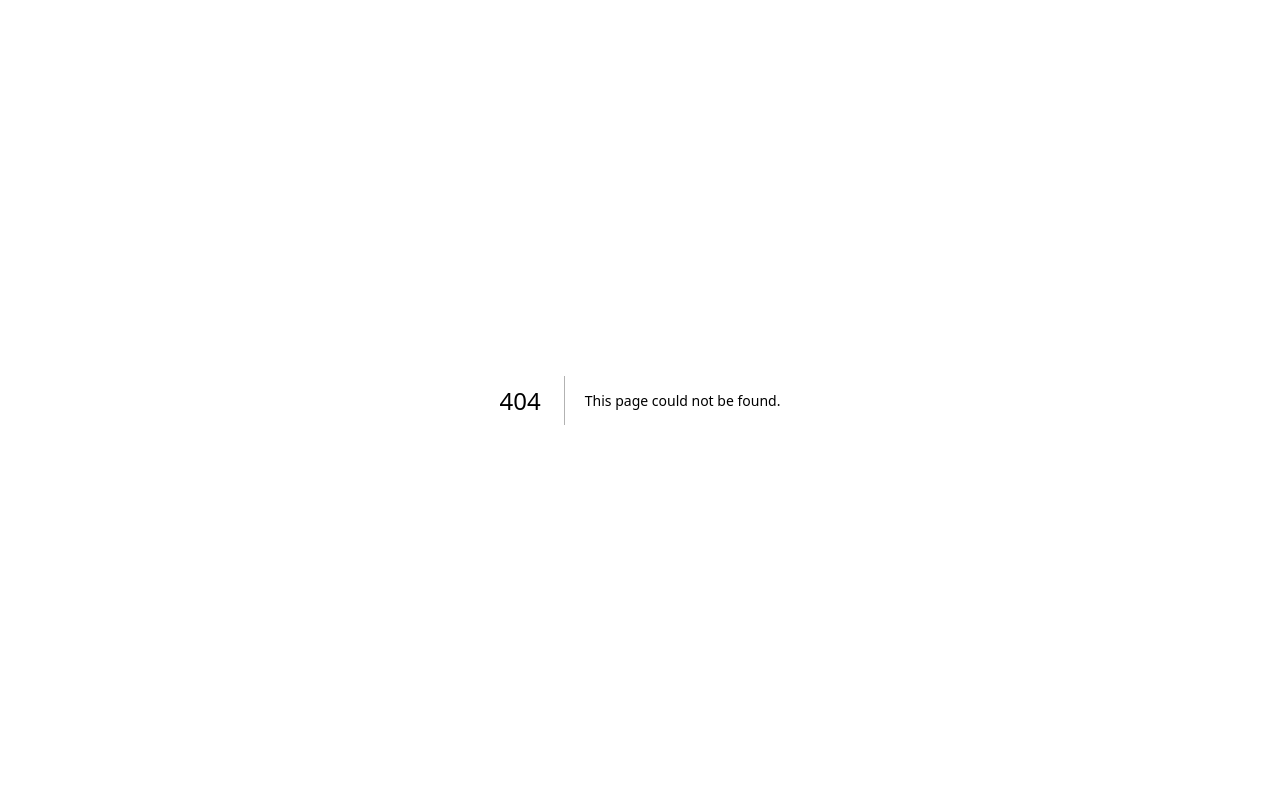
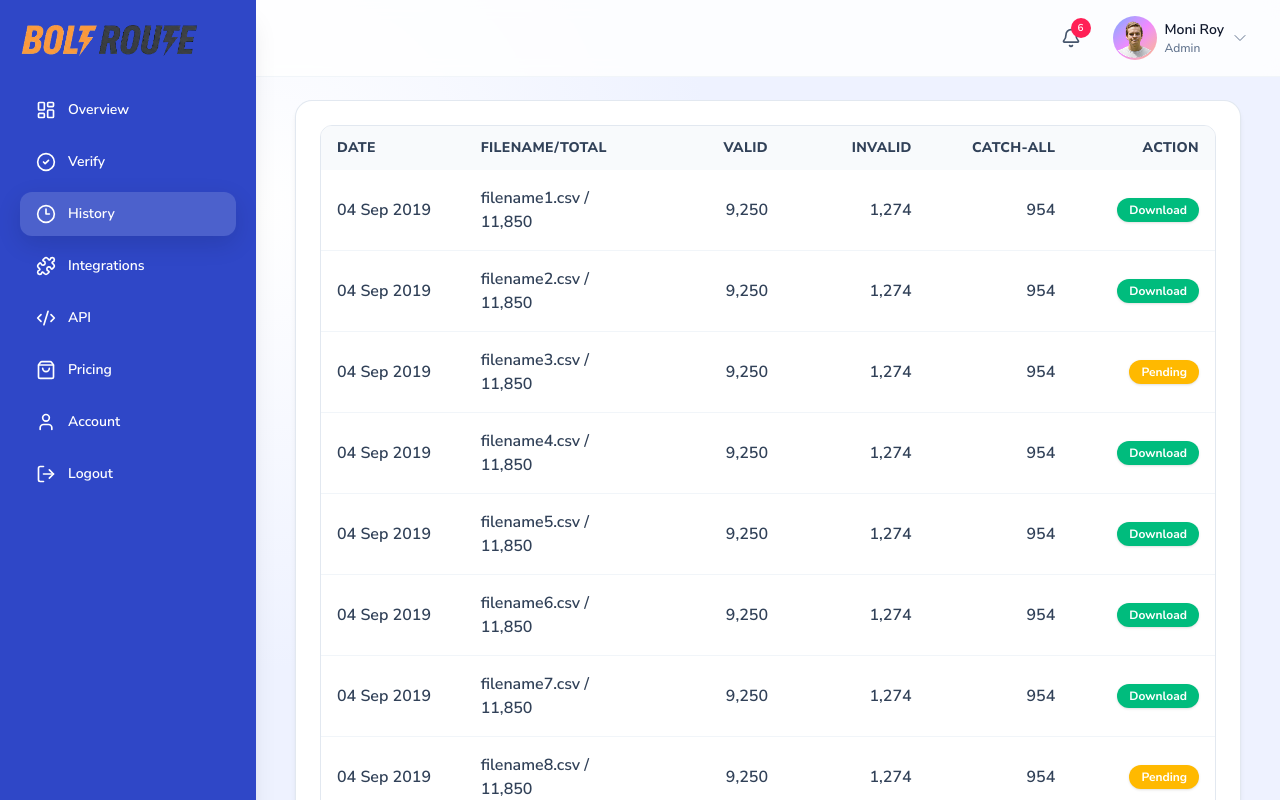
Before and after one commit to mustimoger/email-verification-fe-v1, a Next.js app: page /history in a window 1280 px wide. Before the commit this address had no page. Shown: the top 800 px of the page. Built offline with nearby package versions, Linux system fonts and the light colour scheme.

Commit message:
Add history page UI based on Figma

```diff
--- /dev/null
+++ b/app/history/page.tsx
@@ -0,0 +1,174 @@
+"use client";
+
+import { useMemo } from "react";
+
+import { DashboardShell } from "../components/dashboard-shell";
+
+type HistoryRow = {
+  id: string;
+  date: string;
+  filename: string;
+  total: number;
+  valid: number;
+  invalid: number;
+  catchAll: number;
+  status: "download" | "pending";
+};
+
+const rows: HistoryRow[] = [
+  {
+    id: "row-1",
+    date: "04 Sep 2019",
+    filename: "filename1.csv",
+    total: 11850,
+    valid: 9250,
+    invalid: 1274,
+    catchAll: 954,
+    status: "download",
+  },
+  {
+    id: "row-2",
+    date: "04 Sep 2019",
+    filename: "filename2.csv",
+    total: 11850,
+    valid: 9250,
+    invalid: 1274,
+    catchAll: 954,
+    status: "download",
+  },
+  {
+    id: "row-3",
+    date: "04 Sep 2019",
+    filename: "filename3.csv",
+    total: 11850,
+    valid: 9250,
+    invalid: 1274,
+    catchAll: 954,
+    status: "pending",
+  },
+  {
+    id: "row-4",
+    date: "04 Sep 2019",
+    filename: "filename4.csv",
+    total: 11850,
+    valid: 9250,
+    invalid: 1274,
+    catchAll: 954,
+    status: "download",
+  },
+  {
+    id: "row-5",
+    date: "04 Sep 2019",
+    filename: "filename5.csv",
+    total: 11850,
+    valid: 9250,
+    invalid: 1274,
+    catchAll: 954,
+    status: "download",
+  },
+  {
+    id: "row-6",
+    date: "04 Sep 2019",
+    filename: "filename6.csv",
+    total: 11850,
+    valid: 9250,
+    invalid: 1274,
+    catchAll: 954,
+    status: "download",
+  },
+  {
+    id: "row-7",
+    date: "04 Sep 2019",
+    filename: "filename7.csv",
+    total: 11850,
+    valid: 9250,
+    invalid: 1274,
+    catchAll: 954,
+    status: "download",
+  },
+  {
+    id: "row-8",
+    date: "04 Sep 2019",
+    filename: "filename8.csv",
+    total: 11850,
+    valid: 9250,
+    invalid: 1274,
+    catchAll: 954,
+    status: "pending",
+  },
+  {
+    id: "row-9",
+    date: "04 Sep 2019",
+    filename: "filename9.csv",
+    total: 11850,
+    valid: 9250,
+    invalid: 1274,
+    catchAll: 954,
+    status: "download",
+  },
+];
+
+const statusColor: Record<HistoryRow["status"], string> = {
+  download: "bg-emerald-500",
+  pending: "bg-amber-400",
+};
+
+function formatNumber(value: number) {
+  return new Intl.NumberFormat().format(value);
+}
+
+export default function HistoryPage() {
+  const displayRows = useMemo(() => rows, []);
+
+  return (
+    <DashboardShell>
+      <section className="rounded-2xl bg-white p-4 shadow-md ring-1 ring-slate-200 lg:p-6">
+        <div className="overflow-hidden rounded-xl border border-slate-200">
+          <div className="grid grid-cols-6 bg-slate-50 px-4 py-3 text-xs font-extrabold uppercase tracking-wide text-slate-700 md:text-sm">
+            <span>Date</span>
+            <span>Filename/Total</span>
+            <span className="text-right">Valid</span>
+            <span className="text-right">Invalid</span>
+            <span className="text-right">Catch-all</span>
+            <span className="text-right">Action</span>
+          </div>
+          <div className="divide-y divide-slate-100">
+            {displayRows.map((row) => (
+              <div
+                key={row.id}
+                className="grid grid-cols-6 items-center px-4 py-4 text-sm font-semibold text-slate-800 md:text-base"
+              >
+                <span className="text-slate-700">{row.date}</span>
+                <span className="text-slate-700">
+                  {row.filename} / {formatNumber(row.total)}
+                </span>
+                <span className="text-right text-slate-700">
+                  {formatNumber(row.valid)}
+                </span>
+                <span className="text-right text-slate-700">
+                  {formatNumber(row.invalid)}
+                </span>
+                <span className="text-right text-slate-700">
+                  {formatNumber(row.catchAll)}
+                </span>
+                <span className="flex justify-end">
+                  <span
+                    className={[
+                      "inline-flex items-center gap-2 rounded-full px-3 py-1 text-xs font-bold text-white shadow-sm",
+                      statusColor[row.status],
+                    ].join(" ")}
+                  >
+                    {row.status === "download" ? "Download" : "Pending"}
+                  </span>
+                </span>
+              </div>
+            ))}
+          </div>
+        </div>
+        <div className="mt-4 text-sm font-semibold text-slate-600">
+          Showing 1-09 of 78
+        </div>
+      </section>
+    </DashboardShell>
+  );
+}
```
Also changed, not shown: 1 other file (tests, documents, lock files or other folders).
